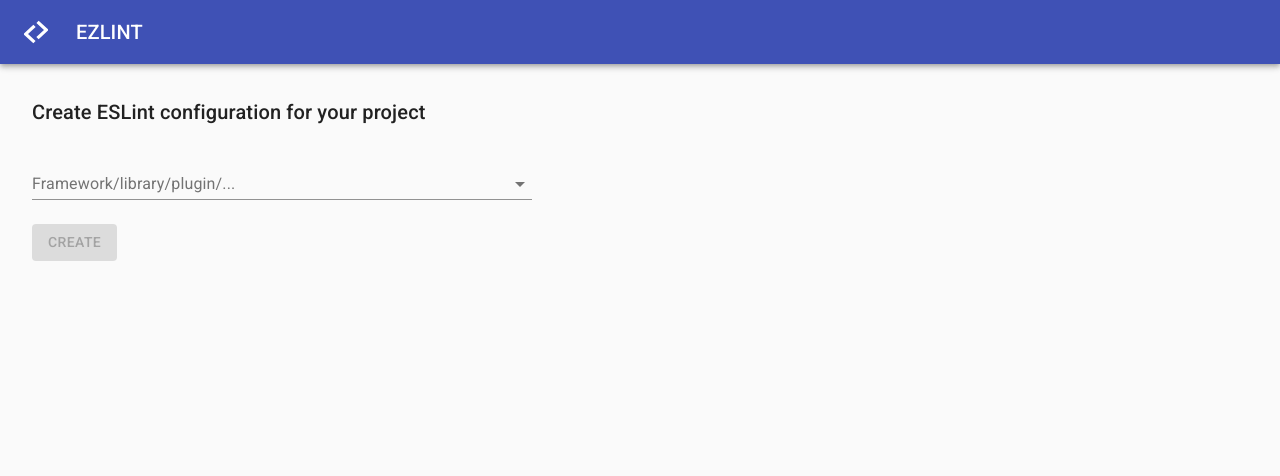
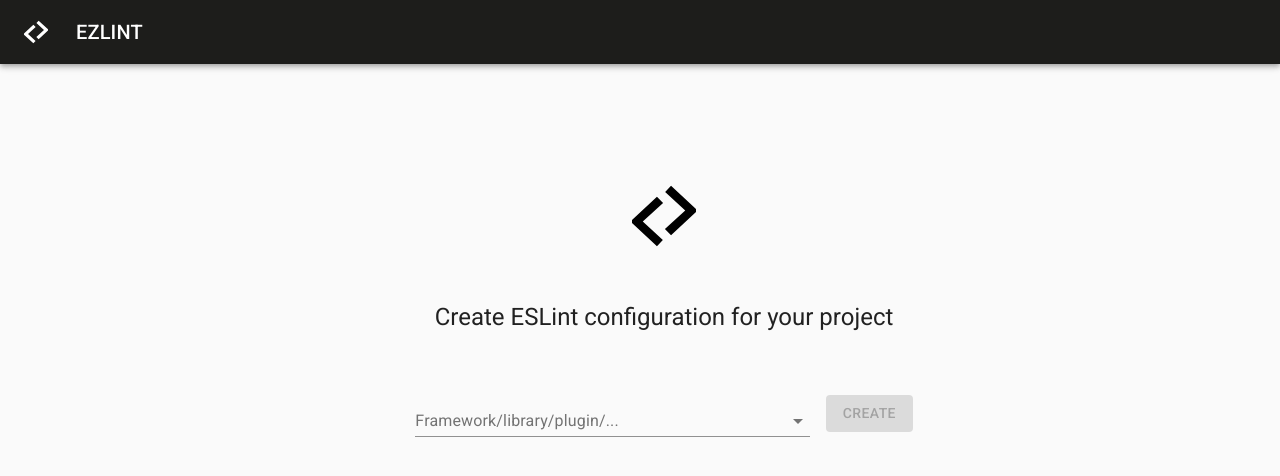
Before and after one commit to ezlint/ezlint, a React (Create React App) app: page / in a window 1280 px wide. Shown: the top 476 px of the page. Built offline with nearby package versions, Linux system fonts and the light colour scheme.

Commit message:
feat: homepage and mui theme

```diff
--- a/src/App.tsx
+++ b/src/App.tsx
@@ -4,10 +4,16 @@ import { createMuiTheme, ThemeProvider } from '@material-ui/core/styles';
 import CssBaseline from '@material-ui/core/CssBaseline';
 
 import { Layout } from './components/templates/Layout';
-import SearchThingy from './components/organisms/SearchThingy';
+import Home from './components/pages/Home';
 
 function App() {
-  const theme = createMuiTheme({});
+  const theme = createMuiTheme({
+    palette: {
+      primary: {
+        main: '#1d1d1b',
+      },
+    },
+  });
 
   return (
     <ThemeProvider theme={theme}>
@@ -17,7 +23,7 @@ function App() {
         <Layout>
           <Switch>
             <Route exact path="/">
-              <SearchThingy />
+              <Home />
             </Route>
           </Switch>
         </Layout>
--- a/src/components/organisms/SearchThingy.tsx
+++ b/src/components/organisms/SearchThingy.tsx
@@ -2,7 +2,7 @@ import React, { useCallback, useState } from 'react';
 import Autocomplete from '@material-ui/lab/Autocomplete';
 import { createStyles, makeStyles, Theme } from '@material-ui/core/styles';
 import TextField from '@material-ui/core/TextField';
-import { Button, Typography } from '@material-ui/core';
+import { Button, Grid, Typography } from '@material-ui/core';
 import { useHistory } from 'react-router';
 import { list as listLibraries } from '../../lib/plugins';
 
@@ -29,10 +29,8 @@ const SearchThingy = () => {
   }, [history, selectedOptions]);
 
   return (
-    <div className={classes.root}>
-      <Typography variant="h6">
-        Create ESLint configuration for your project
-      </Typography>
+    <Grid container item alignItems="center" justify="center" spacing={2}>
+      <Grid item xs={4}>
         <Autocomplete
           multiple
           id="tags-standard"
@@ -47,7 +45,10 @@ const SearchThingy = () => {
             />
           )}
         />
+      </Grid>
+      <Grid item xs={1}>
         <Button
+          fullWidth
           variant="contained"
           color="primary"
           onClick={create}
@@ -55,7 +56,8 @@ const SearchThingy = () => {
         >
           Create
         </Button>
-    </div>
+      </Grid>
+    </Grid>
   );
 };
 
--- /dev/null
+++ b/src/components/pages/Home.tsx
@@ -0,0 +1,40 @@
+import { Grid, makeStyles, Typography } from '@material-ui/core';
+import React from 'react';
+import { EzLintIcon } from '../atoms/ezlint-icon';
+import SearchThingy from '../organisms/SearchThingy';
+
+const useStyles = makeStyles((theme) => ({
+  root: {
+    margin: theme.spacing(8, 0),
+  },
+}));
+
+const Home = () => {
+  const classes = useStyles();
+
+  return (
+    <Grid
+      container
+      justify="center"
+      alignItems="center"
+      spacing={6}
+      className={classes.root}
+      direction="column"
+    >
+      <Grid item>
+        <EzLintIcon
+          style={{ color: '#000', width: '64px', height: '64px' }}
+          viewBox="0 0 35 33"
+        />
+      </Grid>
+      <Grid item>
+        <Typography variant="h5" gutterBottom>
+          Create ESLint configuration for your project
+        </Typography>
+      </Grid>
+      <SearchThingy />
+    </Grid>
+  );
+};
+
+export default Home;
```
Lines whose indentation alone changed are shown as unchanged.
